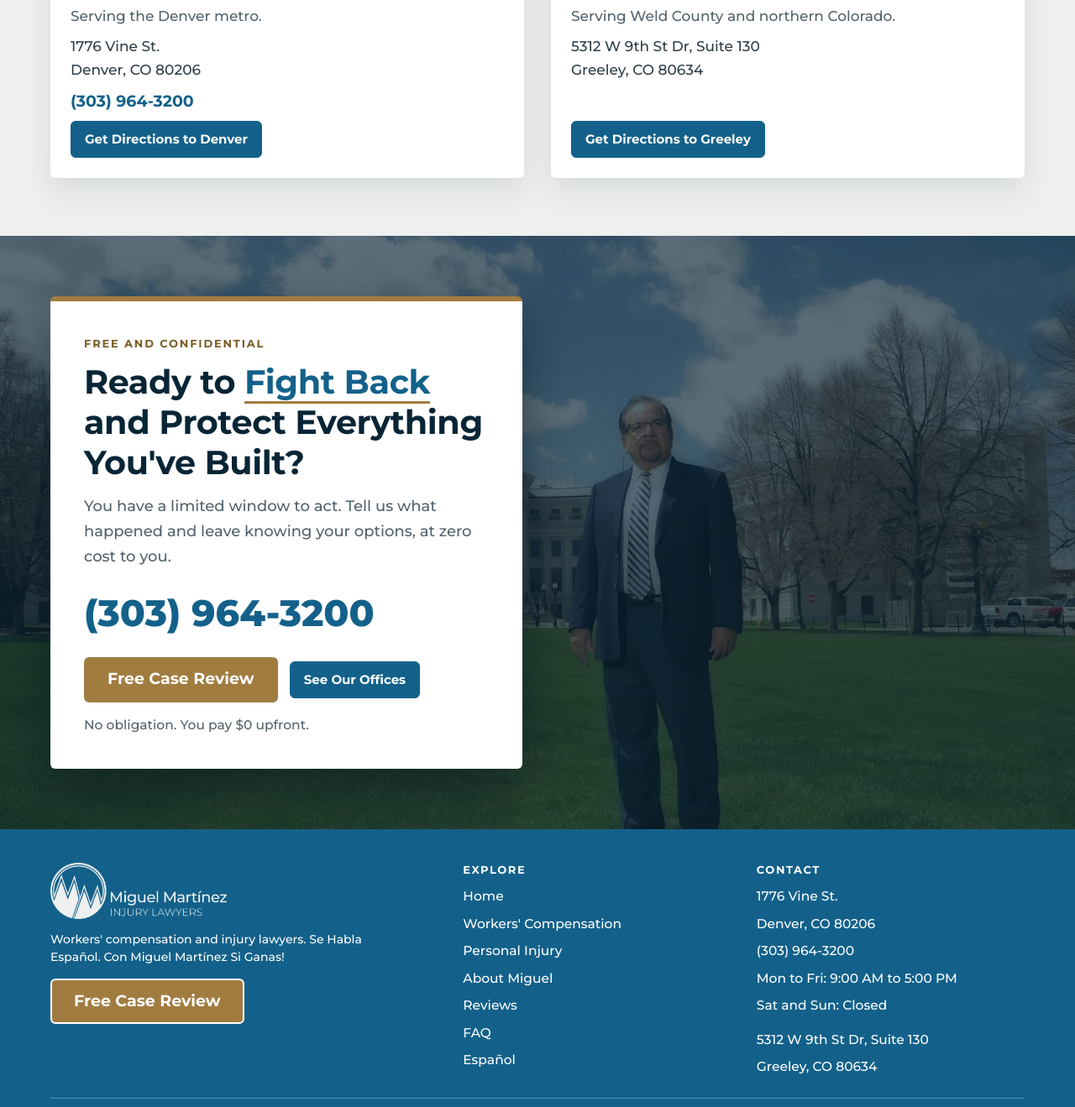
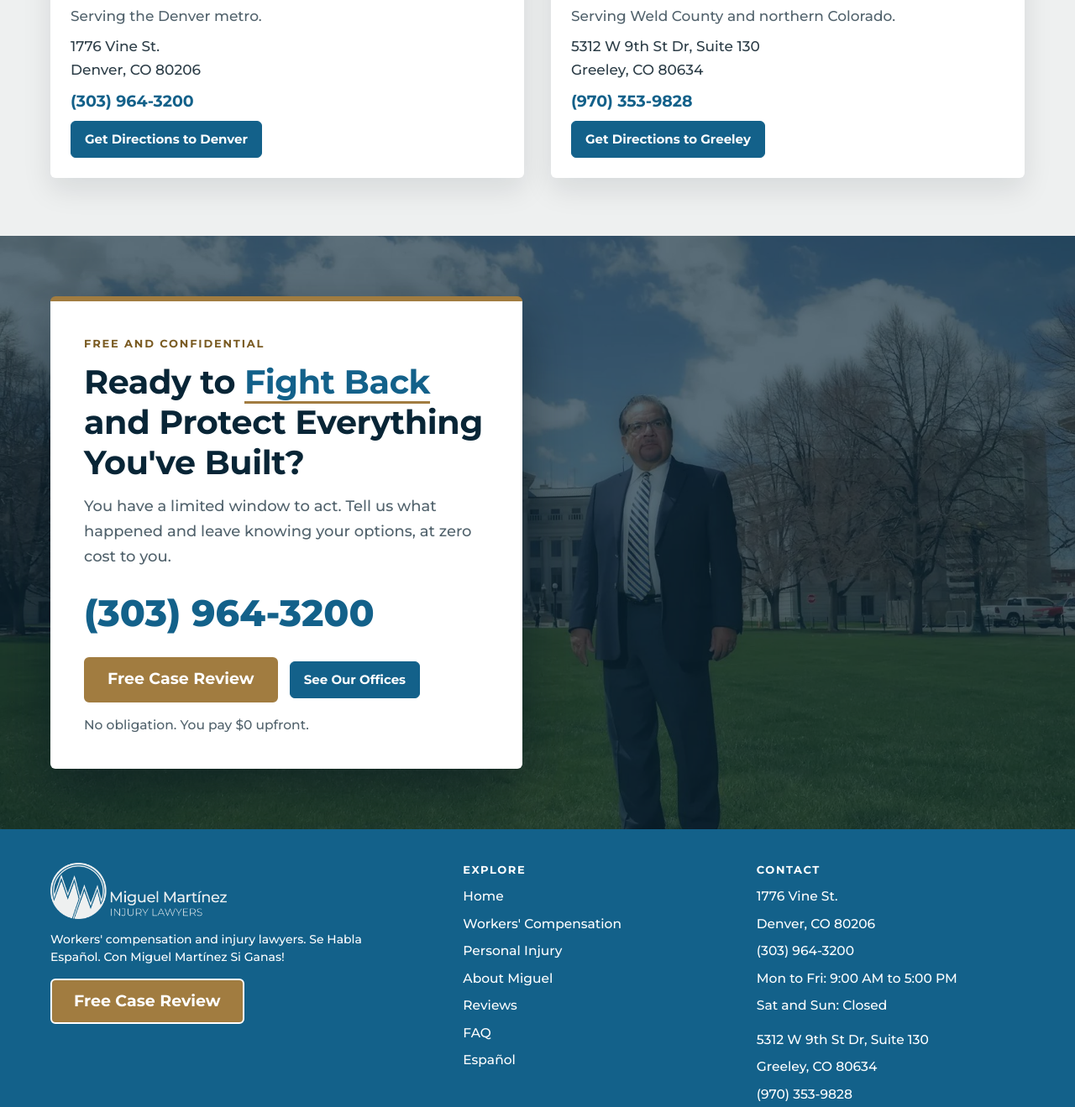
Before and after one commit to betchy1511-arch/martinez-injury-lawyers-mockup, a plain HTML site: page index.html in a window 1280 px wide. Shown: the part 8796-10115 px from the top of the page at 84% size. Drawn offline with Linux system fonts and the light colour scheme.

Commit message:
Greeley office phone (970) 353-9828 on card and footer
Co-Authored-By: Claude Opus 5.5 <noreply@anthropic.com>

```diff
--- a/index.html
+++ b/index.html
@@ -877,6 +877,7 @@ h2 .hl{white-space:nowrap}
           <h3>Greeley Office</h3>
           <p class="office__area">Serving Weld County and northern Colorado.</p>
           <p>5312 W 9th St Dr, Suite 130<br>Greeley, CO 80634</p>
+          <p><a href="tel:+19703539828">(970) 353-9828</a></p>
           <a class="btn btn--quiet" href="https://www.google.com/maps/search/?api=1&amp;query=5312+W+9th+St+Dr+Suite+130+Greeley+CO+80634" target="_blank" rel="noopener">Get Directions to Greeley</a>
         </div>
       </article>
@@ -917,7 +918,7 @@ h2 .hl{white-space:nowrap}
       </div>
       <div>
         <h3>Contact</h3>
-        <ul><li>1776 Vine St.</li><li>Denver, CO 80206</li><li><a href="tel:+13039643200">(303) 964-3200</a></li><li>Mon to Fri: 9:00 AM to 5:00 PM</li><li>Sat and Sun: Closed</li><li class="foot__gap">5312 W 9th St Dr, Suite 130</li><li>Greeley, CO 80634</li></ul>
+        <ul><li>1776 Vine St.</li><li>Denver, CO 80206</li><li><a href="tel:+13039643200">(303) 964-3200</a></li><li>Mon to Fri: 9:00 AM to 5:00 PM</li><li>Sat and Sun: Closed</li><li class="foot__gap">5312 W 9th St Dr, Suite 130</li><li>Greeley, CO 80634</li><li><a href="tel:+19703539828">(970) 353-9828</a></li></ul>
       </div>
     </div>
     <div class="foot__legal">
```
